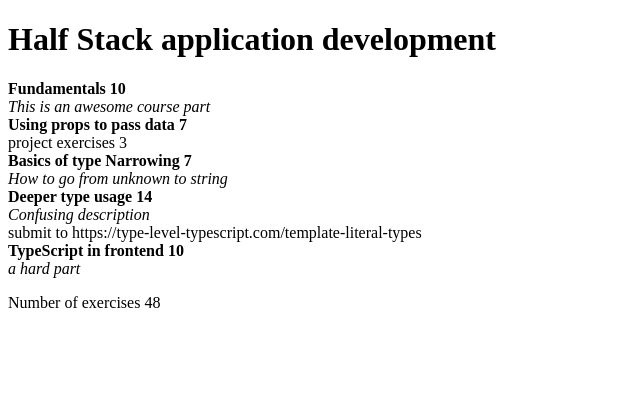
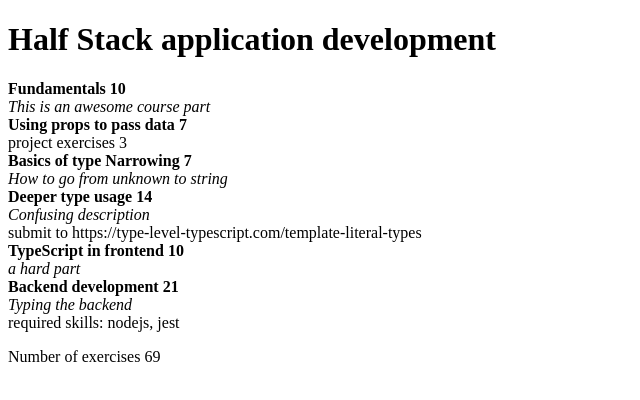
Before and after one commit to leeviallu/fullstack-hy-osa-9, a React (Create React App) app in the folder courseinfo/: page / in a window 1280 px wide. Shown: the top 400 px of the page, without its empty margins (0-640 px from the left). Built offline with nearby package versions, Linux system fonts and the light colour scheme.

Commit message:
Special interface added

```diff
--- a/courseinfo/src/App.tsx
+++ b/courseinfo/src/App.tsx
@@ -39,6 +39,13 @@ const App = () => {
             description: "a hard part",
             kind: "basic",
         },
+        {
+            name: "Backend development",
+            exerciseCount: 21,
+            description: "Typing the backend",
+            requirements: ["nodejs", "jest"],
+            kind: "special",
+        },
     ];
     return (
         <div>
--- a/courseinfo/src/components/Part.tsx
+++ b/courseinfo/src/components/Part.tsx
@@ -39,6 +39,24 @@ const Part = ({ course }: { course: CoursePart }) => {
                     submit to {course.backgroundMaterial}
                 </div>
             );
+        case "special":
+            return (
+                <div>
+                    <b>
+                        {course.name} {course.exerciseCount}
+                    </b>
+                    <br />
+                    <i>{course.description}</i>
+                    <br />
+                    required skills:{" "}
+                    {course.requirements.map((requirement, idx) => {
+                        if (course.requirements.length - 1 === idx) {
+                            return <span key={idx}>{requirement}</span>;
+                        }
+                        return <span key={idx}>{requirement}, </span>;
+                    })}
+                </div>
+            );
         default:
             return assertNever(course);
     }
```
Also changed, not shown: courseinfo/src/types.ts (+8 -1 lines).
